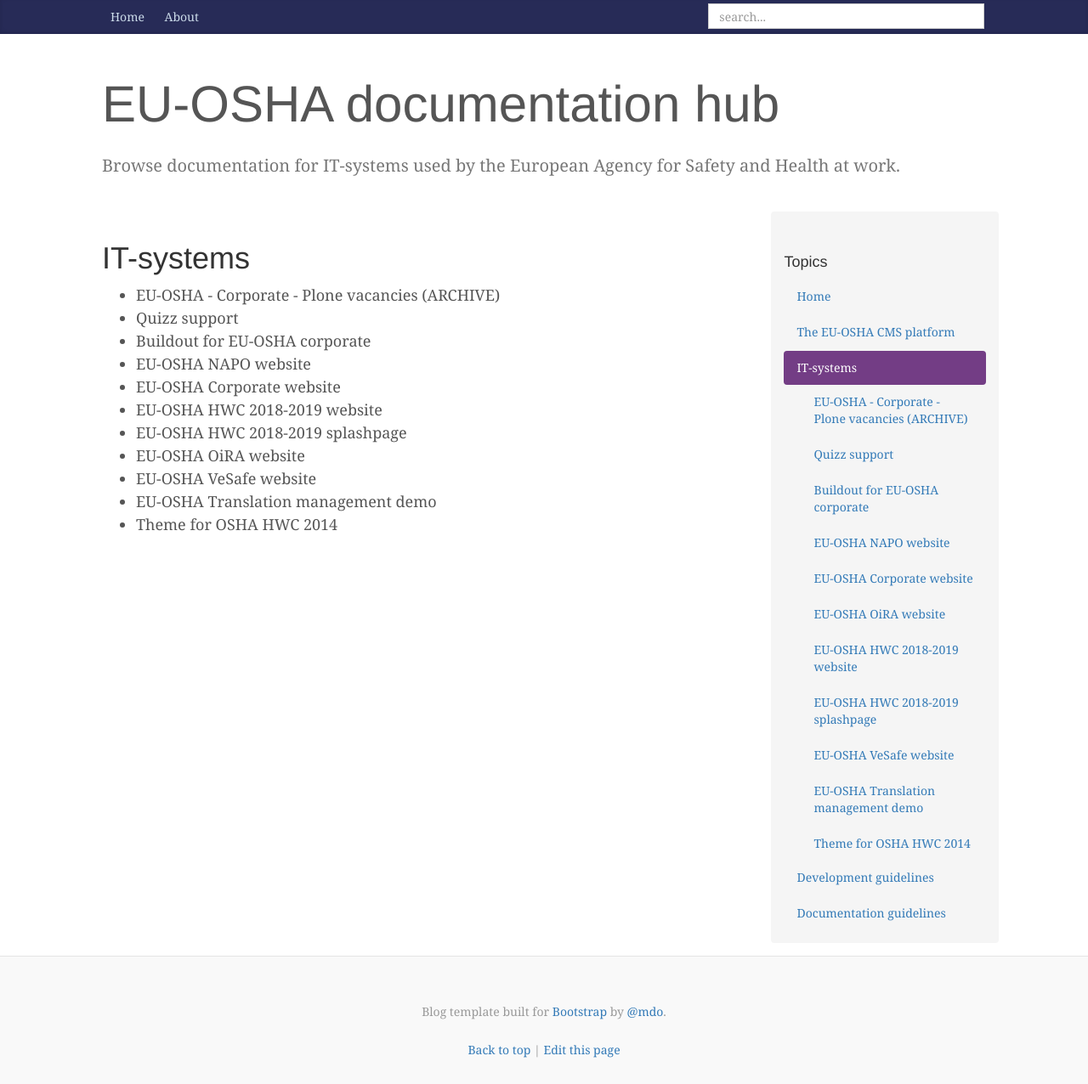
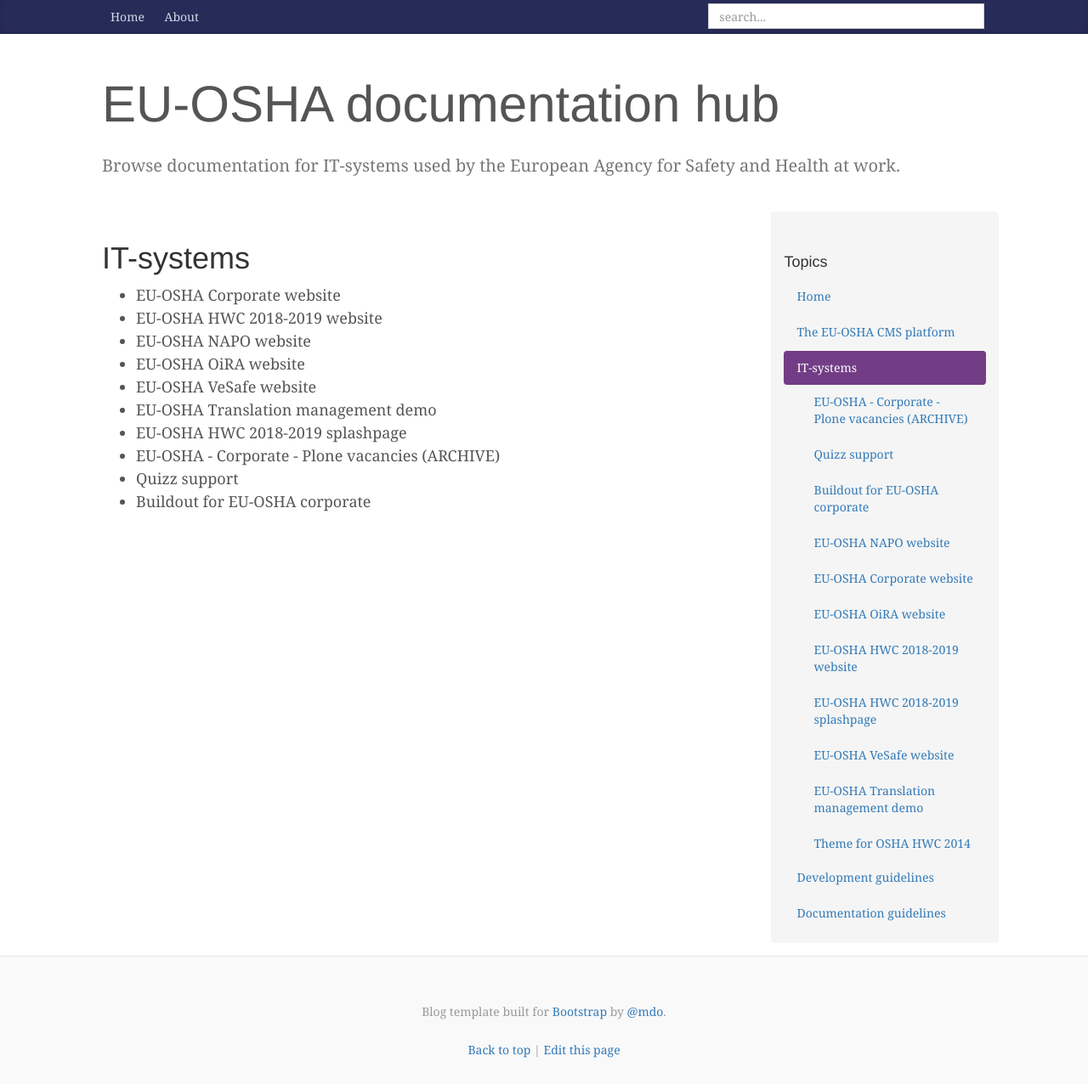
Before and after one commit to EU-OSHA/docs, a Jekyll site: the page built from IT-systems/index.md, in a window 1280 px wide. Shown: the whole page at 85% size. Built offline with Jekyll 4.4.1, drawn with Linux system fonts in a browser that asks for light colours; comment, search, counter and statistics services are not loaded.

Commit message:
Update index.md

```diff
--- a/IT-systems/index.md
+++ b/IT-systems/index.md
@@ -5,15 +5,14 @@ title: IT-systems
 # IT-systems
 
 <div style="display:none" class="generated_start"></div>
+* EU-OSHA Corporate website
+* EU-OSHA HWC 2018-2019 website
+* EU-OSHA NAPO website
+* EU-OSHA OiRA website
+* EU-OSHA VeSafe website
+* EU-OSHA Translation management demo
+* EU-OSHA HWC 2018-2019 splashpage
 * EU-OSHA - Corporate - Plone vacancies (ARCHIVE)
 * Quizz support
 * Buildout for EU-OSHA corporate
-* EU-OSHA NAPO website
-* EU-OSHA Corporate website
-* EU-OSHA HWC 2018-2019 website
-* EU-OSHA HWC 2018-2019 splashpage
-* EU-OSHA OiRA website
-* EU-OSHA VeSafe website
-* EU-OSHA Translation management demo
-* Theme for OSHA HWC 2014
 <div style="display:none" class="generated_end"></div>
```
